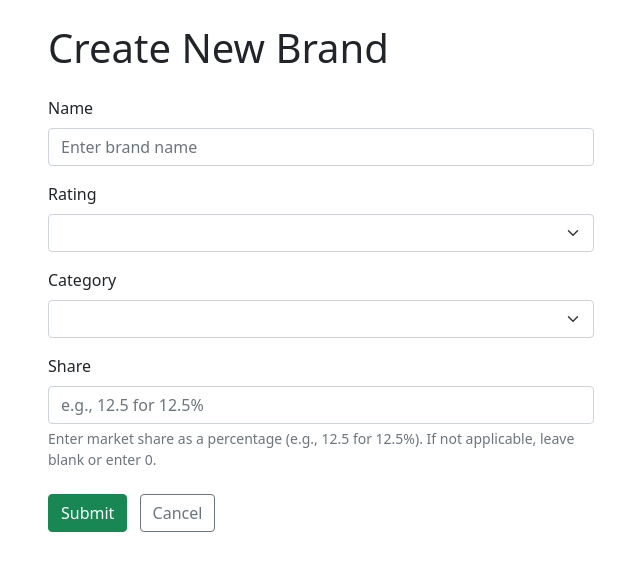
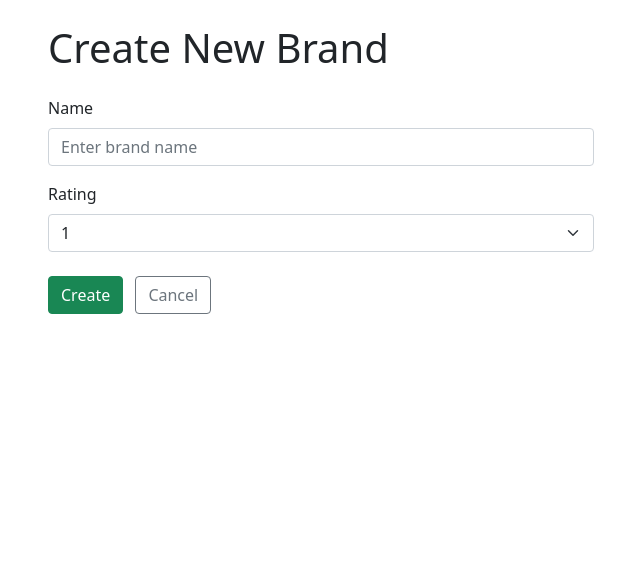
Before and after one commit to Nanashi6/Planogram_Maker, a Flask app: template app/blueprints/brands/templates/brands/create.html in a window 1280 px wide. Shown: the part 56-627 px from the top of the page, without its empty margins (319-959 px from the left). Run offline with Flask 3, Linux system fonts and the light colour scheme; tables that the repository leaves empty hold one stand-in row (values such as "Sample post"); the template is opened without the code that fills it: values that come from a table or form of the project are taken from there, most other values are stand-ins (such as "Sample title", 1, 10 or a date in 2020); form fields are guessed from the names that the template uses; parts of the project's set-up code (start-up, migrations or seed data) failed here and were passed over.

Commit message:
Изменены схемы моделей и CRUD для Брендов

```diff
--- a/app/blueprints/brands/__init__.py
+++ b/app/blueprints/brands/__init__.py
@@ -33,7 +33,7 @@
 async def create():
     form = CreateBrand()
     if form.validate_on_submit():
-        brand = Brand(name=form.name.data, share=form.share.data, rating=form.rating.data, category_id=form.category_id.data,)
+        brand = Brand(name=form.name.data, rating=form.rating.data)
         BrandDAO.add(brand)
         return redirect(url_for('.read_all'))
     return render_template(f'{BASE_URL}/create.html', title='Home', form=form)
@@ -46,7 +46,7 @@
 
     form = UpdateBrand(obj=brand)
     if form.validate_on_submit():
-        brand1 = Brand(name=form.name.data, share=form.share.data, rating=form.rating.data, category_id=form.category_id.data,)
+        brand1 = Brand(name=form.name.data, rating=form.rating.data)
         BrandDAO.update_by_id(id, brand1)
         return redirect(url_for('.read_all'))
     return render_template(f'{BASE_URL}/update.html', title='Home', form=form)
--- a/app/blueprints/brands/forms.py
+++ b/app/blueprints/brands/forms.py
@@ -13,14 +13,6 @@
         choices=[(rating.value, rating.value) for rating in RatingEnum],
         coerce=RatingEnum
     )
-
-    def __init__(self, *args, **kwargs):
-        super(CreateBrand, self).__init__(*args, **kwargs)
-        self.category_id.choices = [(category.id, category.name) for category in CategoryDAO.get_all()]
-
-    category_id = SelectField('Category', validators=[DataRequired()], choices=[])
-
-    share = DecimalField('Share', validators=[DataRequired(), NumberRange(min=0, max=100)], places=1)
     submit = SubmitField('Create')
 
 class UpdateBrand(CreateBrand):
--- a/app/blueprints/brands/templates/brands/create.html
+++ b/app/blueprints/brands/templates/brands/create.html
@@ -32,32 +32,6 @@
                 {% endif %}
             </div>
 
-            <div class="mb-3">
-                {{ form.category_id.label(class="form-label") }}
-                {{ form.category_id(class="form-select" + (" is-invalid" if form.category_id.errors else "")) }}
-                {% if form.category_id.errors %}
-                    <div class="invalid-feedback">
-                        {% for error in form.category_id.errors %}{{ error }}<br>{% endfor %}
-                    </div>
-                {% endif %}
-            </div>
-
-            <div class="mb-3">
-                {{ form.share.label(class="form-label") }}
-                {{ form.share(class="form-control" + (" is-invalid" if form.share.errors else ""), step="0.01", placeholder="e.g., 12.5 for 12.5%") }}
-                {% if form.share.errors %}
-                    <div class="invalid-feedback">
-                        {% for error in form.share.errors %}
-                            {{ error }}<br>
-                        {% endfor %}
-                    </div>
-                {% else %}
-                    <div class="form-text">
-                        Enter market share as a percentage (e.g., 12.5 for 12.5%). If not applicable, leave blank or enter 0.
-                    </div>
-                {% endif %}
-            </div>
-
             <div class="mt-4">
                 {{ form.submit(class="btn btn-success") }}
                 <a href="{{ url_for('.read_all') }}" class="btn btn-outline-secondary ms-2">Cancel</a>
```
Also changed, not shown: DataLayer/shemas.py (+6 -3 lines), app/blueprints/brands/templates/brands/index.html (+0 -10 lines), app/blueprints/brands/templates/brands/item.html (+0 -12 lines), app/blueprints/brands/templates/brands/update.html (+0 -26 lines).
